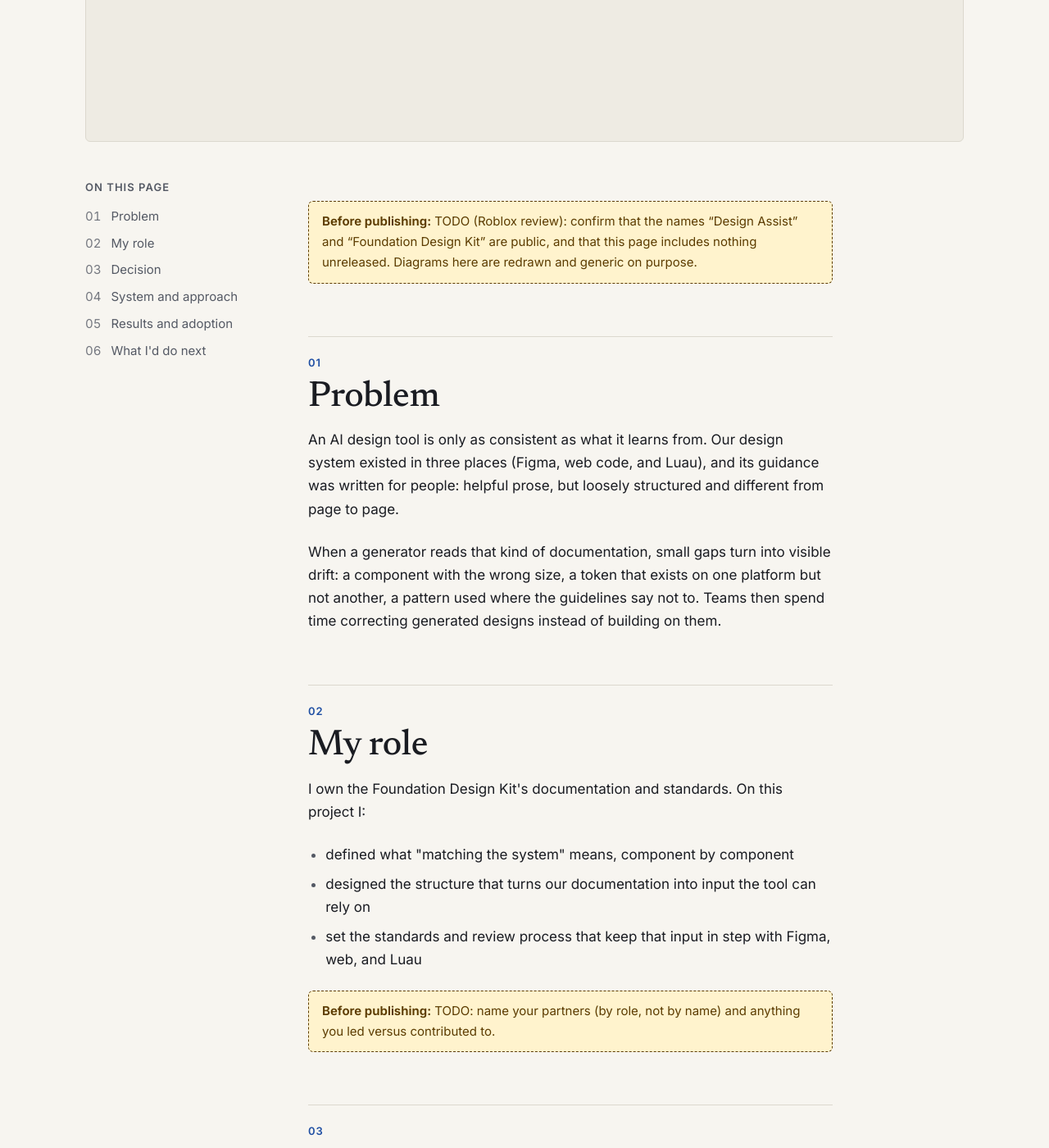
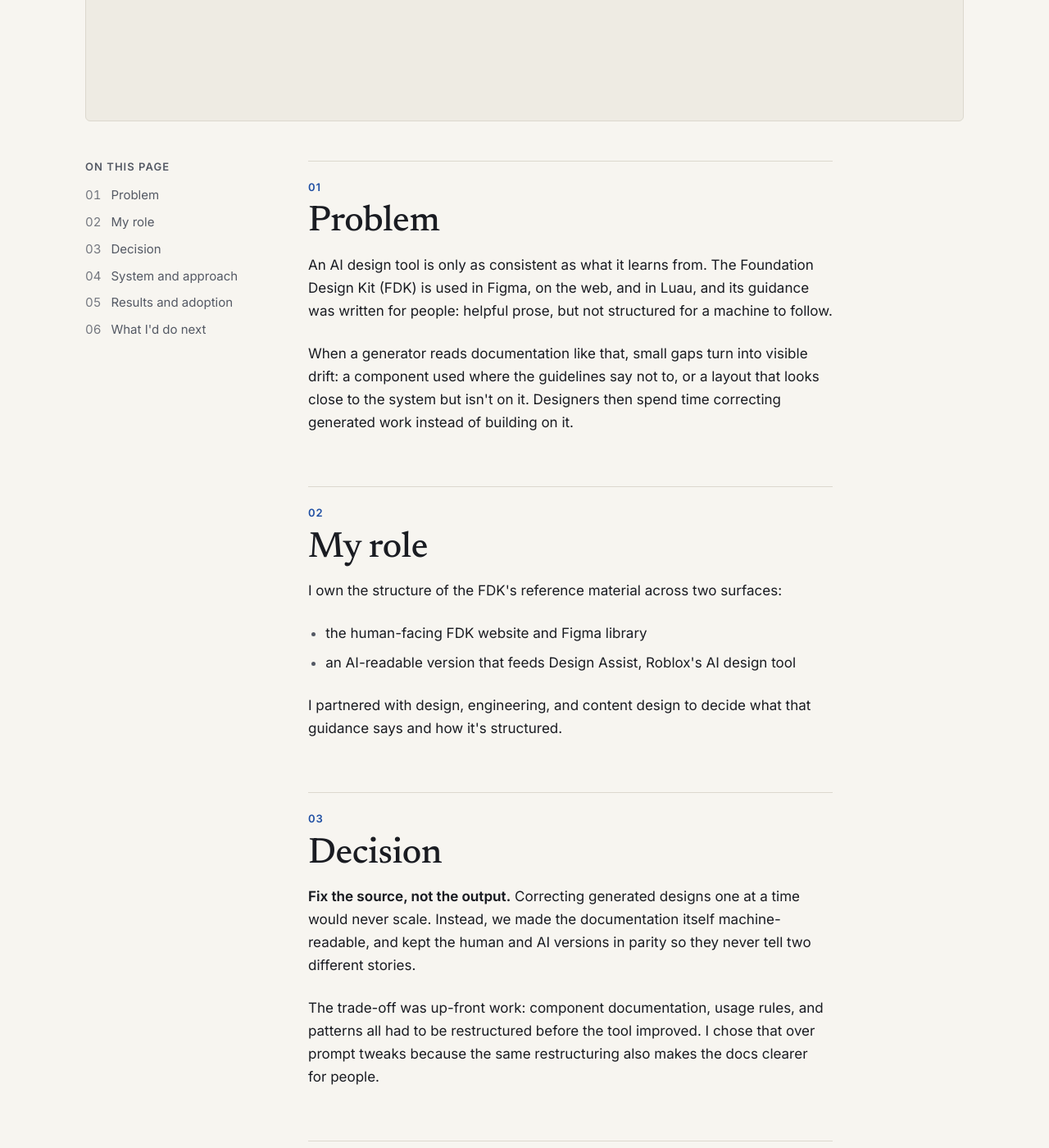
Before and after one commit to aa814678389-del/aa814678389-del.github.io, a Jekyll site: the page built from _case_studies/design-assist-component-parity.md, in a window 1280 px wide and 1400 px high, scrolled down 1365 px. Shown: the whole window at 82% size. Built offline with Jekyll 4.4.1, drawn with Linux system fonts in a browser that asks for light colours; some of the changed text lies outside the part shown.

Commit message:
Fill in case studies, LinkedIn, and resume; clear placeholders
Case study details now come from the resume. The two unconfirmed
percentage metrics are dropped, and the pre-publish check passes.

Co-Authored-By: Claude Opus 5.5 <noreply@anthropic.com>
Claude-Session: https://claude.ai/code/session_01Eqne5k56eBT8F2XDeopoSt

```diff
--- a/_case_studies/design-assist-component-parity.md
+++ b/_case_studies/design-assist-component-parity.md
@@ -2,22 +2,20 @@
 # ─── Card + "At a glance" (all of this shows on the page) ───
 title: Making Design Assist output match Figma, web, and Luau
 summary: >-
-  I turned our design system's documentation into a structured source an AI
-  design tool can follow, so what it generates matches the components teams
-  actually ship.
+  I restructured the Foundation Design Kit's documentation into machine-readable
+  guidance for Design Assist, so designers generate on-system layouts out of the box.
 tags: [Design systems, AI-ready documentation, Standards]
 role: Product designer, Foundation Design Kit
-team: "TODO: e.g. me + design systems engineers + the AI tooling team"
-timeline: "2026"
+team: Partnered with design, engineering, and content design
+timeline: Jan 2026 – present
 featured: true
 order: 1
 
 metrics:
-  - value: "[X%]"
-    label: of generated components matched the shipped system
-    note: "TODO: say how this was measured, and confirm Roblox is OK sharing it"
+  - value: "2"
+    label: surfaces kept in parity, one for people and one for AI
   - value: "3"
-    label: platforms kept in step from one source (Figma, web, Luau)
+    label: platforms the guidance covers (Figma, web, Luau)
 
 # ─── Images ───
 cover: /assets/img/design-assist-component-parity/cover.svg
@@ -30,53 +28,46 @@ cover_panel: true
 # thumb_video: /assets/video/design-assist-component-parity/loop.webm   # optional, plays on hover
 ---
 
-{% include todo.html note="TODO (Roblox review): confirm that the names “Design Assist” and “Foundation Design Kit” are public, and that this page includes nothing unreleased. Diagrams here are redrawn and generic on purpose." %}
-
 ## Problem
 
-An AI design tool is only as consistent as what it learns from. Our design system existed in three places (Figma, web code, and Luau), and its guidance was written for people: helpful prose, but loosely structured and different from page to page.
+An AI design tool is only as consistent as what it learns from. The Foundation Design Kit (FDK) is used in Figma, on the web, and in Luau, and its guidance was written for people: helpful prose, but not structured for a machine to follow.
 
-When a generator reads that kind of documentation, small gaps turn into visible drift: a component with the wrong size, a token that exists on one platform but not another, a pattern used where the guidelines say not to. Teams then spend time correcting generated designs instead of building on them.
+When a generator reads documentation like that, small gaps turn into visible drift: a component used where the guidelines say not to, or a layout that looks close to the system but isn't on it. Designers then spend time correcting generated work instead of building on it.
 
 ## My role
 
-I own the Foundation Design Kit's documentation and standards. On this project I:
+I own the structure of the FDK's reference material across two surfaces:
 
-- defined what "matching the system" means, component by component
-- designed the structure that turns our documentation into input the tool can rely on
-- set the standards and review process that keep that input in step with Figma, web, and Luau
+- the human-facing FDK website and Figma library
+- an AI-readable version that feeds Design Assist, Roblox's AI design tool
 
-{% include todo.html note="TODO: name your partners (by role, not by name) and anything you led versus contributed to." %}
+I partnered with design, engineering, and content design to decide what that guidance says and how it's structured.
 
 ## Decision
 
-**Fix the source, not the output.** Correcting generated designs one at a time would never scale, so we made the documentation itself machine-readable, with one structured definition per component that every platform and the AI tool read from.
+**Fix the source, not the output.** Correcting generated designs one at a time would never scale. Instead, we made the documentation itself machine-readable, and kept the human and AI versions in parity so they never tell two different stories.
 
-The trade-off was up-front work: every component page had to be rewritten to a stricter standard before the tool improved at all. I chose that over prompt tweaks because the documentation work also helps the people reading our docs.
+The trade-off was up-front work: component documentation, usage rules, and patterns all had to be restructured before the tool improved. I chose that over prompt tweaks because the same restructuring also makes the docs clearer for people.
 
 ## System and approach
 
-The pipeline has three parts:
+1. **One structure for every component.** Documentation, usage rules, and patterns follow the same predictable shape, so the AI tool can parse them without reading between the lines.
+2. **Two surfaces, kept in parity.** The human-facing site and Figma library and the AI-readable version come from the same standards, so a change to one is a change to both.
+3. **Guidelines written for both readers.** Component architecture and WCAG 2.2 AA accessibility guidance are written so human designers and AI agents can act on them.
+4. **A faster path from gap to fix.** I built an AI-powered workflow that turns design system feedback into draft pull requests, so reported gaps reach the published docs sooner.
 
-1. **Standards.** One documentation structure for every component: when to use it, when not to, its variants, and the tokens it uses.
-2. **Structured spec.** The same content exported in a predictable format the AI tool can parse, with no reading between the lines.
-3. **Parity checks.** A review step that compares each component's definition across Figma, web, and Luau, so a mismatch is caught in the source before it shows up in generated output.
-
-{% include figure.html src="/assets/img/design-assist-component-parity/parity.svg" alt="Before: the same component appears at three different sizes and shapes in Figma, web, and Luau. After: it is identical on all three." width="1200" height="700" caption="Illustrative only: the goal was the same component, the same way, on every platform." panel="true" wide="true" %}
-
-{% include todo.html note="TODO: add a sentence on how the parity check works in practice (manual review, automated diff, or both), described at a general level." %}
+{% include figure.html src="/assets/img/design-assist-component-parity/parity.svg" alt="Before: the same component appears at three different sizes and shapes in Figma, web, and Luau. After: it is identical on all three." width="1200" height="700" caption="Illustrative only: the goal is the same component, the same way, on every platform." panel="true" wide="true" %}
 
 ## Results and adoption
 
 {% include metrics.html %}
 
-- Generated components matched the shipped system **[X%]** of the time after the change.
-- One source of truth now serves Figma, web, Luau, and the AI tool, so fixing a definition once fixes it everywhere.
-
-{% include todo.html note="TODO: replace [X%] with your real number and add one adoption signal (teams using the output, fewer corrections, etc.). The check script will block publishing until [X%] is gone." %}
+- Designers using Design Assist generate on-system layouts out of the box, without correcting off-system output by hand.
+- One set of standards serves both the people reading the docs and the AI generating designs.
+- Feedback about gaps now becomes a draft documentation update instead of a ticket waiting for someone to write it.
 
 ## What I'd do next
 
-- Measure parity continuously instead of at review time, and surface drift to component owners automatically.
-- Extend the same structure to patterns and page templates, not just individual components.
-- Publish the documentation standard internally so other teams can make their own guidance readable by AI tools.
+- Measure how often generated output stays on-system, and surface drift to component owners automatically.
+- Extend the same structure from components to page templates and larger patterns.
+- Share the documentation standard more widely, so other teams can make their own guidance readable by AI tools.
--- a/_case_studies/fdk-documentation-standards.md
+++ b/_case_studies/fdk-documentation-standards.md
@@ -1,22 +1,21 @@
 ---
 title: One documentation standard for humans and agents
 summary: >-
-  I created a single standard for component documentation, covering structure,
-  voice, and naming, so every page reads as if one person wrote it, and AI agents
-  can follow it as reliably as people can.
-tags: [Content foundations, Documentation, Design systems]
+  I standardized the Foundation Design Kit's component documentation into one
+  structure and voice, so every page reads as if one person wrote it, and AI
+  agents can follow it as reliably as people can.
+tags: [Content foundations, Documentation, Governance]
 role: Product designer, Foundation Design Kit
-team: "TODO: e.g. me + component owners across design and engineering"
-timeline: "2026"
+team: Partnered with content design, design, and engineering
+timeline: 2026
 featured: true
 order: 2
 
 metrics:
-  - value: "[X%]"
-    label: of component pages moved to the new standard
-    note: "TODO: real figure, cleared with Roblox"
+  - value: "80%"
+    label: FDK adoption across product teams
   - value: "1"
-    label: standard for structure, voice, and naming
+    label: structure and voice for every component page
 
 cover: /assets/img/fdk-documentation-standards/cover.svg
 cover_alt: >-
@@ -27,19 +26,20 @@ cover_height: 750
 cover_panel: true
 ---
 
-{% include todo.html note="TODO (Roblox review): confirm everything here is cleared to share. Examples are generic on purpose; do not add real page screenshots." %}
-
 ## Problem
 
-Component documentation had grown page by page, written by many people at different times. Each page was useful on its own, but together they were inconsistent: sections in different orders, the same idea named three ways, and guidance buried in paragraphs.
+Component documentation had grown page by page, written by different people at different times. Each page was useful on its own, but together they were inconsistent: sections in different orders, the same idea named different ways, and guidance buried in paragraphs.
 
-That cost people time, because they had to re-learn every page. It cost AI agents even more: a model can't tell that "Usage," "When to use," and "Guidelines" mean the same thing unless something says so.
+That cost people time, because they had to re-learn every page. It cost AI agents even more: a model can't tell that two differently worded sections mean the same thing unless something says so.
 
 ## My role
 
-I wrote the standard, piloted it on a set of components, and set up the review process that keeps new pages consistent. I also wrote the guidance that helps other contributors write to the standard without me in the loop.
+I led the standard and the governance around it:
 
-{% include todo.html note="TODO: add how many contributors or teams wrote to the standard, if you can share it." %}
+- standardized component documentation on the FDK website into one structure and voice
+- worked with content design partners to align terminology, tone, and writing patterns across pages
+- reorganized the FDK Figma library taxonomy, defining naming and information architecture conventions
+- set up the governance standards and contribution paths that keep the system consistent as it grows
 
 ## Decision
 
@@ -50,9 +50,9 @@ I deliberately kept the standard small: a fixed set of sections, a short voice g
 ## System and approach
 
 - **Structure.** The same sections in the same order on every page, each with a clear job.
-- **Voice.** Short, direct sentences, with "Do" and "Don't" written as rules rather than suggestions.
-- **Naming.** One name per concept, used the same way in docs, Figma, and code.
-- **Review.** A lightweight checklist for new and updated pages, so the standard holds as the system grows.
+- **Voice and terminology.** Aligned with content design, with one name per concept used the same way in docs, Figma, and code.
+- **Naming and taxonomy.** A reorganized Figma library with naming and information architecture conventions that match the docs.
+- **Governance.** Clear contribution paths, so teams can propose changes instead of working around the system.
 
 {% include before-after.html before="/assets/img/fdk-documentation-standards/before.svg" before_alt="Before: a documentation page that is one long run of unlabeled paragraphs." after="/assets/img/fdk-documentation-standards/after.svg" after_alt="After: the same page split into labeled sections: When to use, Do and Don't, and Tokens." width="800" height="500" caption="Illustrative layout, not a real page: the same content, restructured so both people and agents can find what they need." panel="true" %}
 
@@ -60,10 +60,8 @@ I deliberately kept the standard small: a fixed set of sections, a short voice g
 
 {% include metrics.html %}
 
-- **[X%]** of component pages now follow the standard.
-- The same pages feed the structured spec used by the AI design pipeline (see the [Design Assist case study]({{ '/work/design-assist-component-parity/' | relative_url }})).
-
-{% include todo.html note="TODO: add one qualitative signal, such as feedback from contributors, faster reviews, or fewer questions in support channels." %}
+- FDK adoption reached **80% across all product teams**, driven by governance standards, clear contribution paths, and partnership with design, engineering, and content design.
+- The same standardized pages feed the AI-readable guidance behind Design Assist (see the [Design Assist case study]({{ '/work/design-assist-component-parity/' | relative_url }})).
 
 ## What I'd do next
 
--- a/_data/profile.yml
+++ b/_data/profile.yml
@@ -14,7 +14,7 @@ bio: >-
   and governance that help teams ship consistent products.
 
 email: agendel.design@gmail.com
-linkedin: https://www.linkedin.com/in/YOUR-HANDLE   # TODO: replace with your LinkedIn URL
+linkedin: https://www.linkedin.com/in/andrewgendel/
 resume: /assets/resume/andrew-gendel-resume.pdf
 
 # Footer call to action
```
Also changed, not shown: _case_studies/helios-adoption.md (+23 -29 lines), 1 other file.
